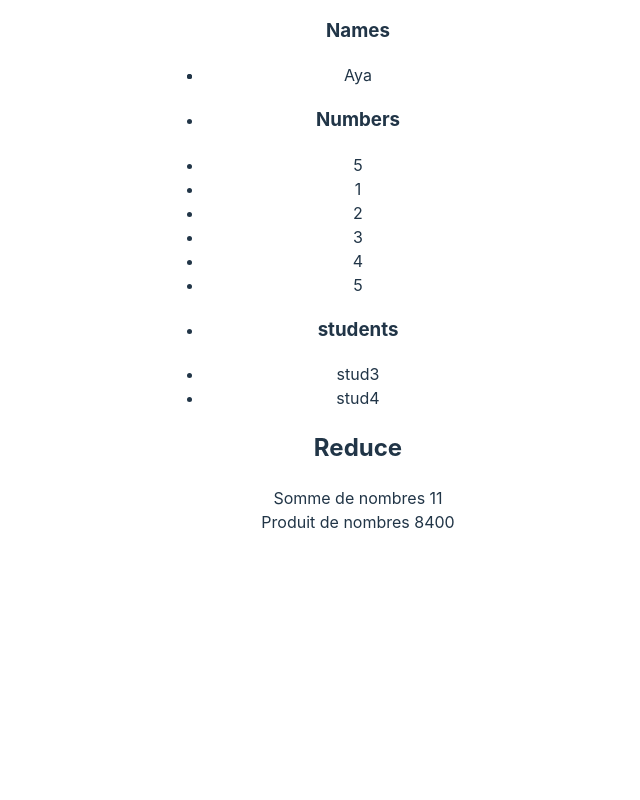
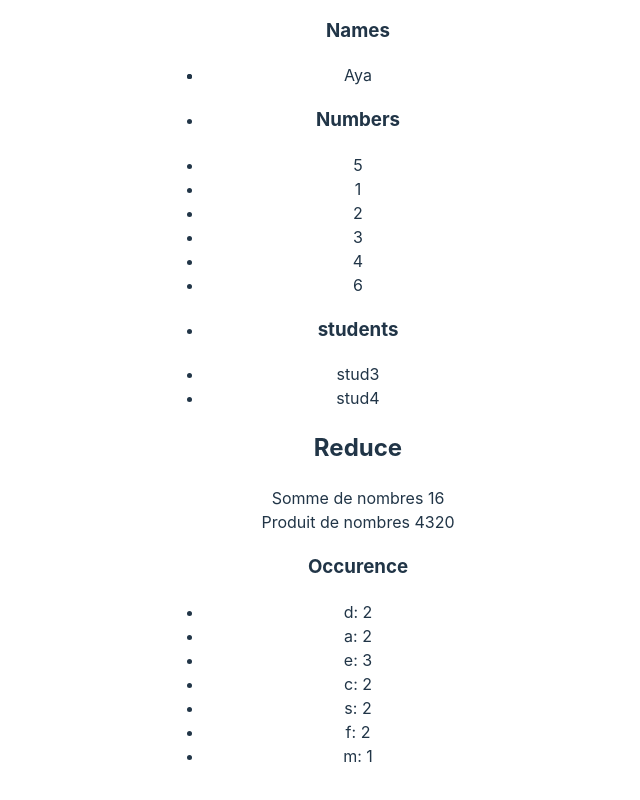
Before and after one commit to ghadaabassi/ReactProject, a React (Vite) app in the folder FirstReactProject/: page / in a window 1280 px wide. Shown: the part 460-1260 px from the top of the page, without its empty margins (302-942 px from the left). Before the commit the page ends 1042 px from the top, so only its background shows below. Built offline with nearby package versions, Linux system fonts and the light colour scheme.

Commit message:
Ocurrence

```diff
--- a/FirstReactProject/src/App.jsx
+++ b/FirstReactProject/src/App.jsx
@@ -10,10 +10,10 @@ function App() {
     greeting:"Hey",
     title:"React",
   }
-const numbers=[5,-2,-7,1,2,3,4,5]
+const numbers=[5,-2,-3,1,2,3,4,6]
 
 const names=["Ghada","Aya","Salah","Amine","Jack","Emilie"]
-const carcters=["d","a","a","e","a","e"]
+const crt=["d","d","a","e","a","e","c","s","c","e","f","m","s","f"]
 
   const list=[
 {
@@ -81,6 +81,17 @@ const carcters=["d","a","a","e","a","e"]
     return accumulator * currentValue;
   }, 1);
 
+  const occ= crt.reduce((accumulator, currentValue) => {
+    if(accumulator[currentValue]){
+      accumulator[currentValue]++;
+    }
+    else{
+      accumulator[currentValue]=1;
+    }
+    return accumulator;
+  }, {});
+
+
   return (
     <>
       <h1>React {getTitle("Project")}</h1>
@@ -95,7 +106,7 @@ const carcters=["d","a","a","e","a","e"]
             <a href={item.url}>{item.title}</a>
           </span><br/>
           <span><b>Points:  </b>{item.points}</span>
-          </li>; })
+          </li> })
         }
        </ul>
 
@@ -124,7 +135,7 @@ const carcters=["d","a","a","e","a","e"]
         {
          /*Filtred Students */
          filtredStudents.map(std => (
-        <li key={std}>{std.name}</li>
+        <li key={std.id}>{std.name}</li>
         ))}
         </li>
         </ul>
@@ -132,6 +143,16 @@ const carcters=["d","a","a","e","a","e"]
           <h2>Reduce</h2>
           <span>Somme de nombres {sum}</span><br/>
           <span>Produit de nombres {product}</span>
+
+
+          <h3>Occurence</h3>
+         {/*Reduce Occurence*/
+        Object.entries(occ).map(([element, count]) => (
+          <li key={element}>
+            {element}: {count}
+          </li>
+        ))}
+
 
         </ul>
 
```
